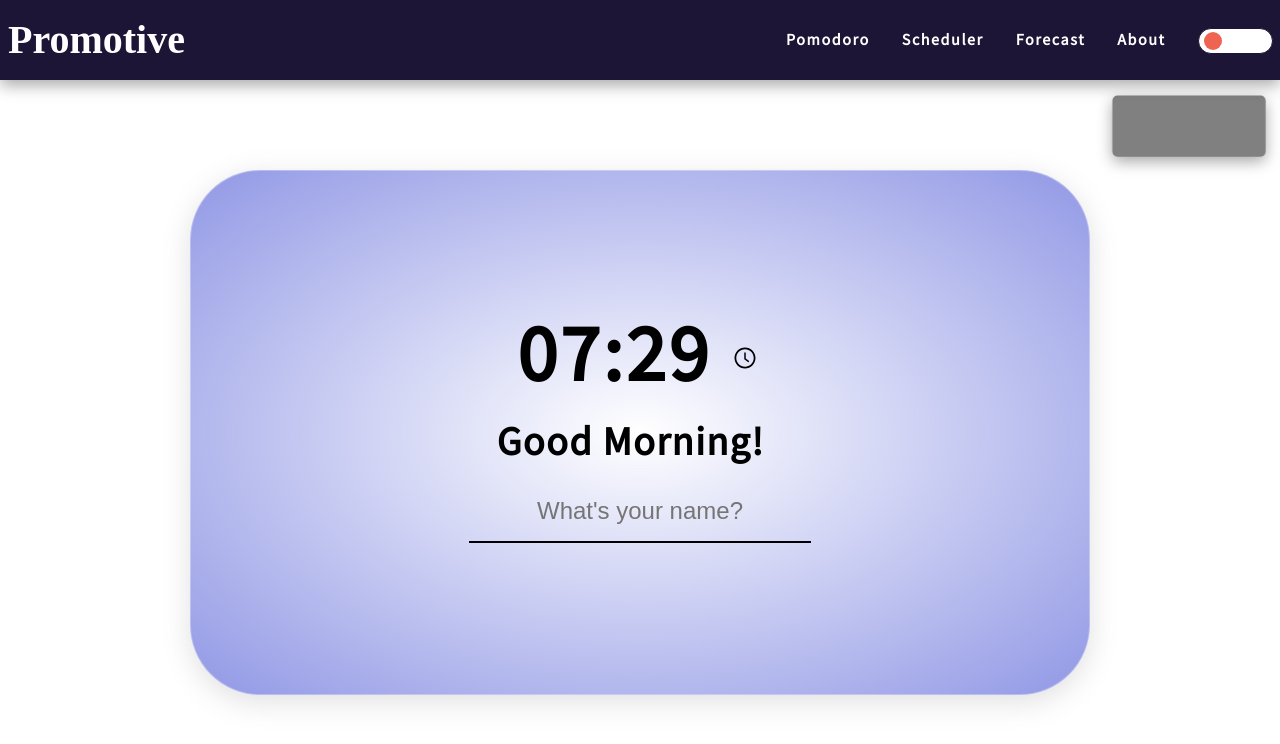
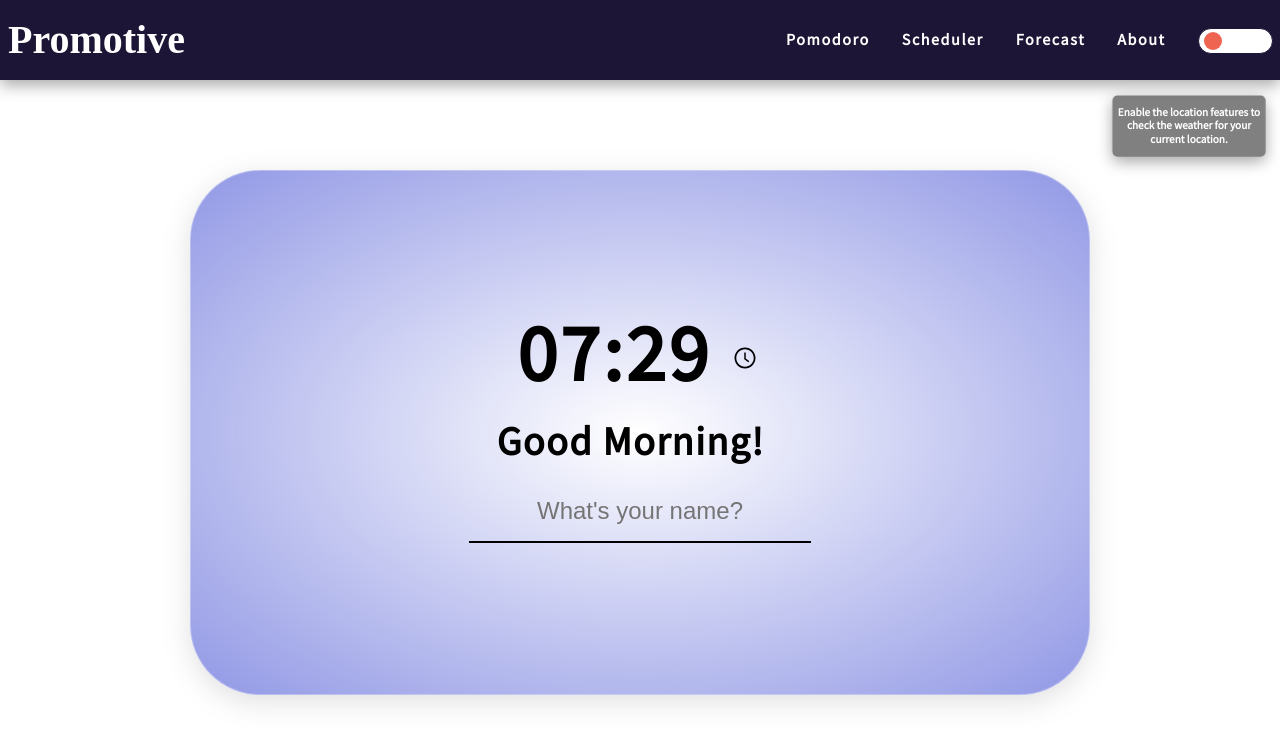
Before and after one commit to devfrankkim/Promotive, a React (Create React App) app: page / in a window 1280 px wide. Shown: the top 744 px of the page. Built offline with nearby package versions, Linux system fonts and the light colour scheme; no server answers.

Commit message:
style(Skeleton + myLocation): adding a message for not loading

```diff
--- a/src/components/SkeletonCard/index.tsx
+++ b/src/components/SkeletonCard/index.tsx
@@ -49,14 +49,14 @@ const SkeletonCardBox = styled.div<TSkeletonStyle>`
 
   @keyframes skeletonAnimation {
     0% {
-      background-position: 0% 50%;
+      background-position: 80%;
     }
     50% {
-      background-position: 100% 50%;
+      background-position: 90%;
       transform: scale3d(1.1, 1.1, 10);
     }
     100% {
-      background-position: 0% 90%;
+      background-position: 100%;
     }
   }
 
--- a/src/pages/Momentum/WeatherMyLocation/index.tsx
+++ b/src/pages/Momentum/WeatherMyLocation/index.tsx
@@ -13,6 +13,7 @@ import { TbTemperatureCelsius } from "react-icons/tb";
 import { useRecoilValue } from "recoil";
 import { darkLightMode } from "recoil/DnDToDoAtom";
 import { TDarkMode } from "types";
+import { palette } from "styles/styles";
 
 const skeletonStyles = {
   position: "fixed",
@@ -72,7 +73,13 @@ const WeatherMyLocation = () => {
       {isError ? (
         <ErrorBox />
       ) : isLoading ? (
-        [getSkeletonCards(1, skeletonStyles)]
+        <>
+          {[getSkeletonCards(1, skeletonStyles)]}
+          <NotificationDiv darkMode={isDark}>
+            Enable the location features to check the weather for your current
+            location.
+          </NotificationDiv>
+        </>
       ) : (
         <WeatherContainer darkMode={isDark}>
           <img
@@ -109,3 +116,14 @@ const WeatherContainer = styled.div<TDarkMode>`
     flex-direction: column;
   }
 `;
+
+const NotificationDiv = styled(WeatherContainer)`
+  display: flex;
+  align-items: center;
+  justify-content: center;
+
+  color: ${palette.white};
+  right: 1rem;
+  font-size: 0.7rem;
+  text-align: center;
+`;
```
